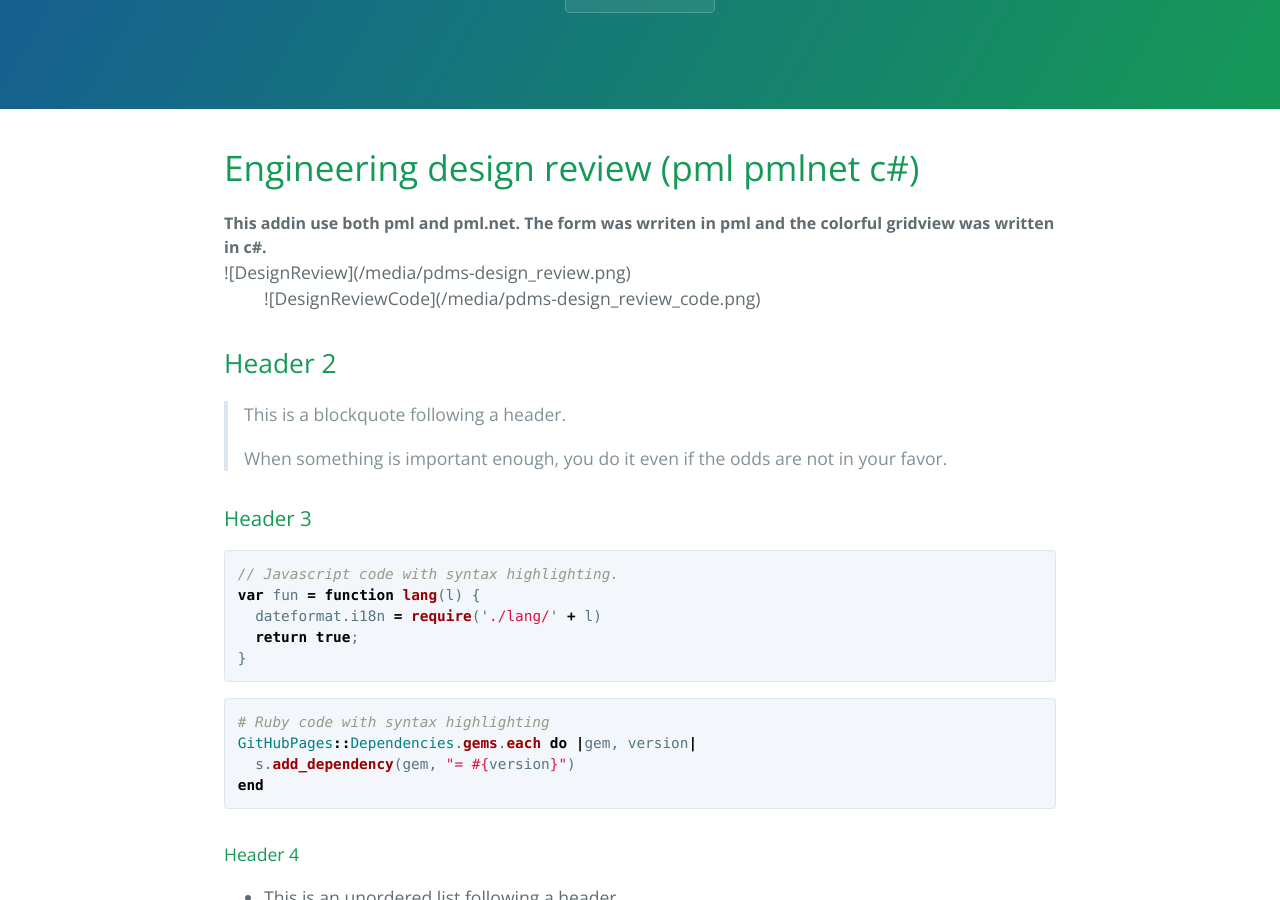
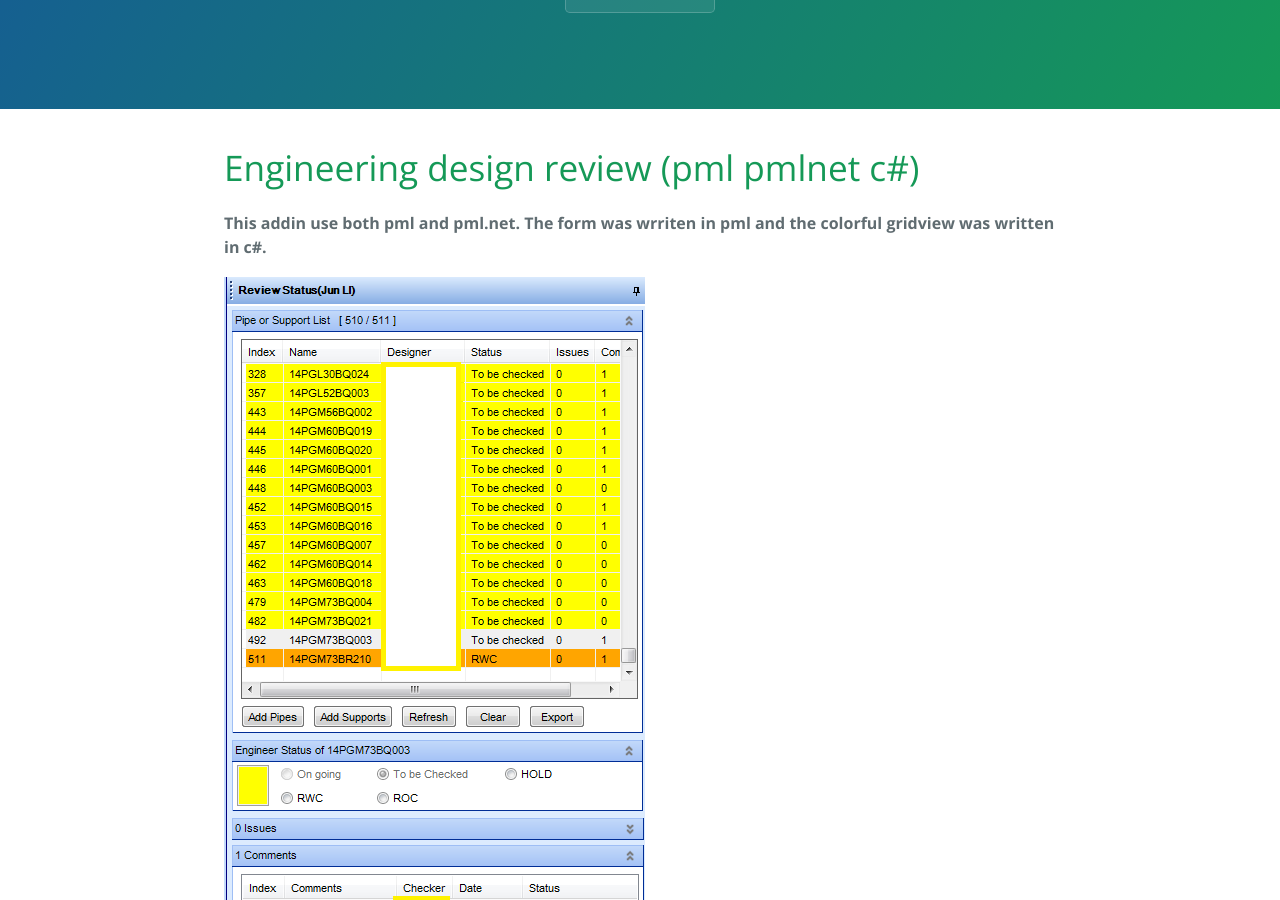
Before and after one commit to lijuncq/pdms, a Jekyll site: the page built from index.md, in a window 1280 px wide and 900 px high, scrolled down 352 px. Built offline with Jekyll 4.4.1, drawn with Linux system fonts in a browser that asks for light colours; our own code applies the rules of GitHub Pages for plain Markdown files; part of the change alters nothing that is shown.

Commit message:
Update index.md

```diff
--- a/index.md
+++ b/index.md
@@ -6,9 +6,9 @@ layout: default
 # Engineering design review (pml pmlnet c#)
 <dl>
 <dt>This addin use both pml and pml.net. The form was wrriten in pml and the colorful gridview was written in c#.</dt>
+</dl>
 ![DesignReview](/media/pdms-design_review.png)
-<dd>![DesignReviewCode](/media/pdms-design_review_code.png)</dd>
-</dl>
+![DesignReviewCode](/media/pdms-design_review_code.png)
 
 
 ## Header 2
```
